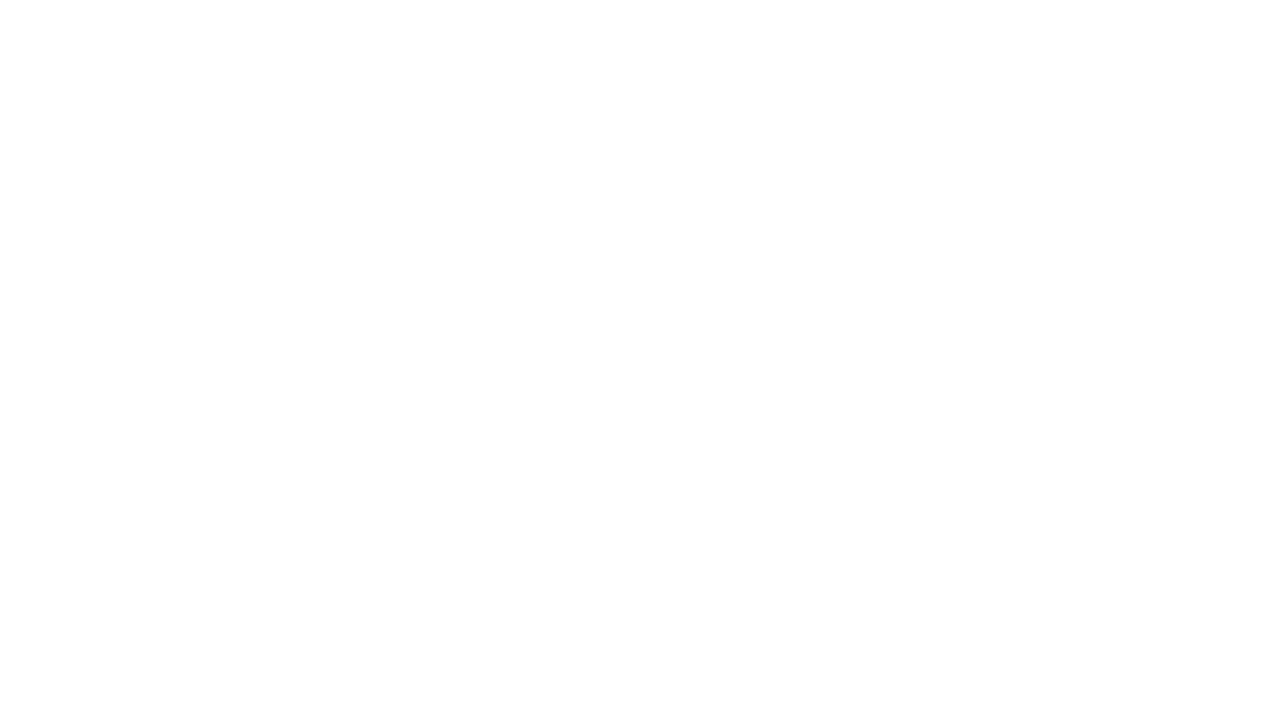
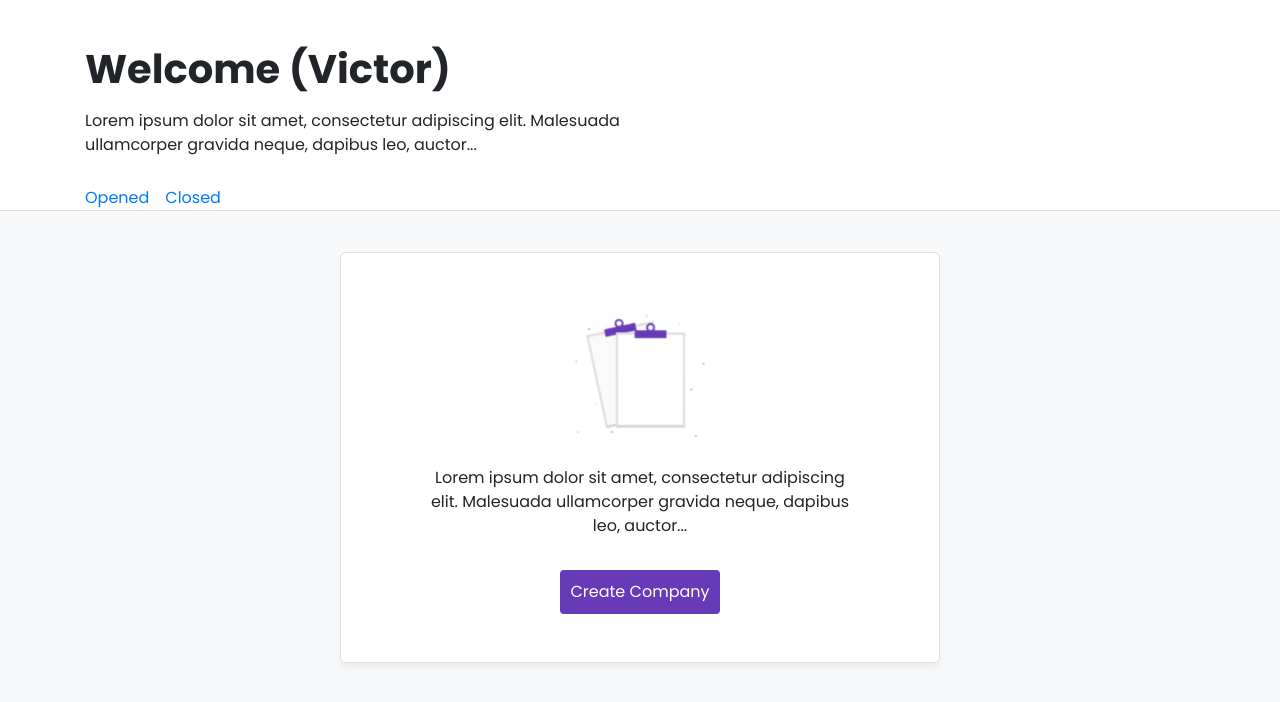
Before and after one commit to hackathons-at-cad/issue-tracker, a React (Create React App) app: page /welcome in a window 1280 px wide. Shown: the top 702 px of the page. Built offline with nearby package versions, Linux system fonts and the light colour scheme.

Commit message:
create welcome page

```diff
--- a/src/App.css
+++ b/src/App.css
@@ -9,8 +9,8 @@ body {
 .btn-primary {
   background: #673ab7;
   border: none;
-  padding: 10px 0;
+  padding: 10px;
 }
 .btn-primary:hover {
-  background: #580add;
+  background: #9057eb;
 }
--- a/src/App.js
+++ b/src/App.js
@@ -3,6 +3,7 @@ import { BrowserRouter as Router, Switch, Route } from "react-router-dom";
 import { Issue, Issues, Login, Signup } from "./pages";
 
 import "bootstrap/dist/css/bootstrap.min.css";
+import Welcome from "./components/welcome";
 
 function App() {
   return (
@@ -13,6 +14,7 @@ function App() {
           <Route path="/issues" component={Issues} />
           <Route path="/issue" component={Issue} />
           <Route path="/register" component={Signup} />
+          <Route path="/welcome" component={Welcome} />
         </Switch>
       </div>
     </Router>
--- /dev/null
+++ b/src/components/welcome.js
@@ -0,0 +1,48 @@
+import React from "react";
+import { Layout } from "../components";
+import Button from "react-bootstrap/Button";
+import styled from "@emotion/styled";
+import Rectangle from "./Rectangle.svg";
+
+const Welcome = () => {
+  return (
+    <Layout
+      title="Welcome (Victor)"
+      description="Lorem ipsum dolor sit amet, consectetur adipiscing elit. Malesuada ullamcorper gravida neque, dapibus leo, auctor..."
+    >
+      <StyledWelcome>
+        <img src={Rectangle} alt="fucking show up " />
+        <p>
+          Lorem ipsum dolor sit amet, consectetur adipiscing elit. Malesuada
+          ullamcorper gravida neque, dapibus leo, auctor...
+        </p>
+        <Button variant="primary" type="submit">
+          Create Company
+        </Button>
+      </StyledWelcome>
+    </Layout>
+  );
+};
+
+const StyledWelcome = styled.div`
+  width: 600px;
+  margin: 1em auto;
+  background: #ffffff;
+  border: 1px solid #dfdfdf;
+  box-sizing: border-box;
+  box-shadow: 0px 4px 6px rgba(0, 0, 0, 0.06);
+  border-radius: 6px;
+  padding: 3em 5em;
+  text-align: center;
+
+  div {
+    width: 170px;
+    height: 170px;
+
+    margin: 0 auto;
+  }
+  p {
+    padding: 1em 0;
+  }
+`;
+export default Welcome;
--- a/src/pages/login.js
+++ b/src/pages/login.js
@@ -8,6 +8,7 @@ import Button from "react-bootstrap/Button";
 import styled from "@emotion/styled";
 
 const { Group, Label, Control, Text } = Form;
+
 const Login = () => {
   return (
     <Layout title="Issues (Company Name)" showHeader={false}>
```
Also changed, not shown: src/components/Rectangle.svg (added).
